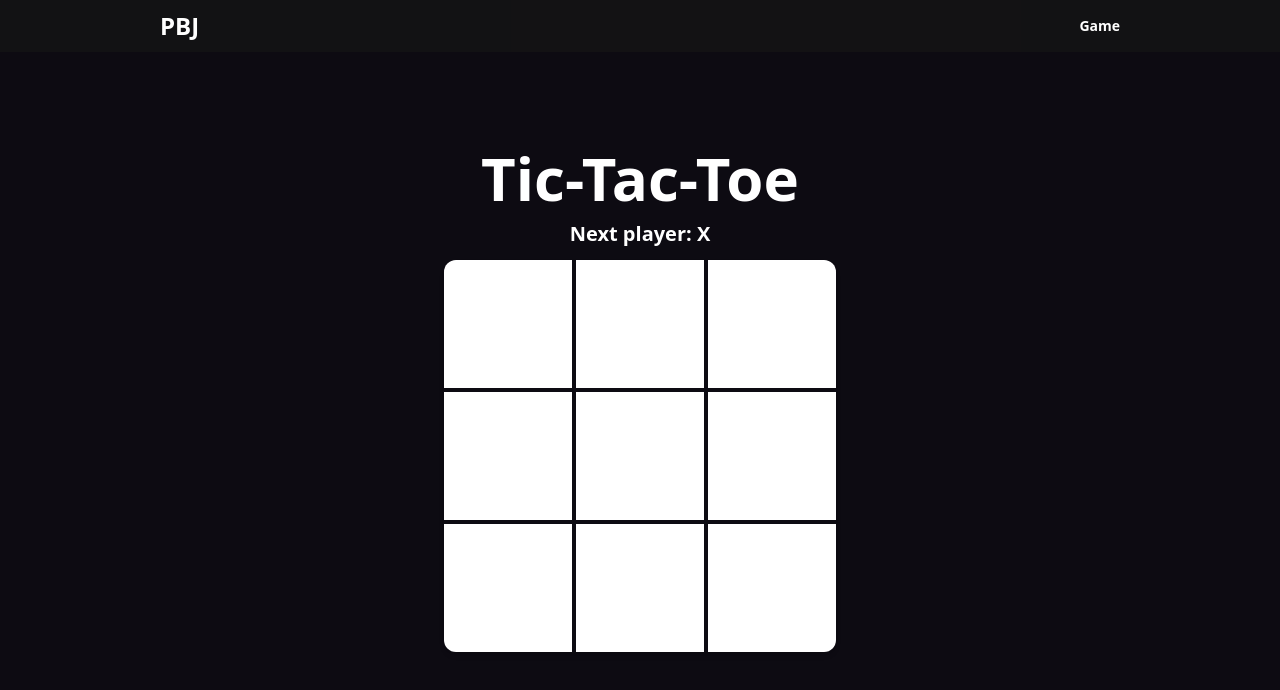
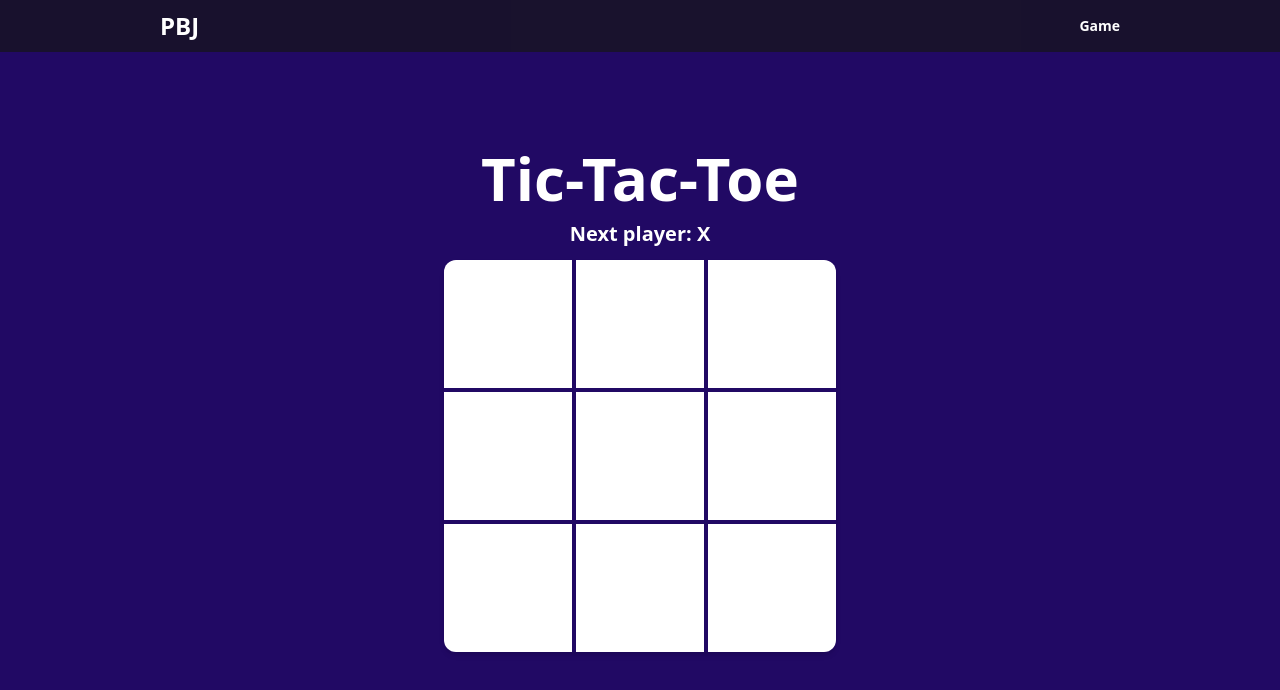
Before and after one commit to juan-lagunas/my-world, a Next.js app: page /game in a window 1280 px wide. Shown: the top 690 px of the page. Built offline with nearby package versions, Linux system fonts and the light colour scheme.

Commit message:
change game bg

```diff
--- a/src/app/game/page.tsx
+++ b/src/app/game/page.tsx
@@ -40,7 +40,7 @@
     }
 
     return (
-        <main className="flex min-h-screen w-full bg-[#0D0B12]">
+        <main className="flex min-h-screen w-full bg-[#210964]">
             <div className="w-full sm:w-auto m-auto text-center text-white">
                 <div className="font-bold text-3xl sm:text-6xl mb-3">Tic-Tac-Toe</div>
                 <div className="font-semibold text-xl mb-3">{status}</div>
```
